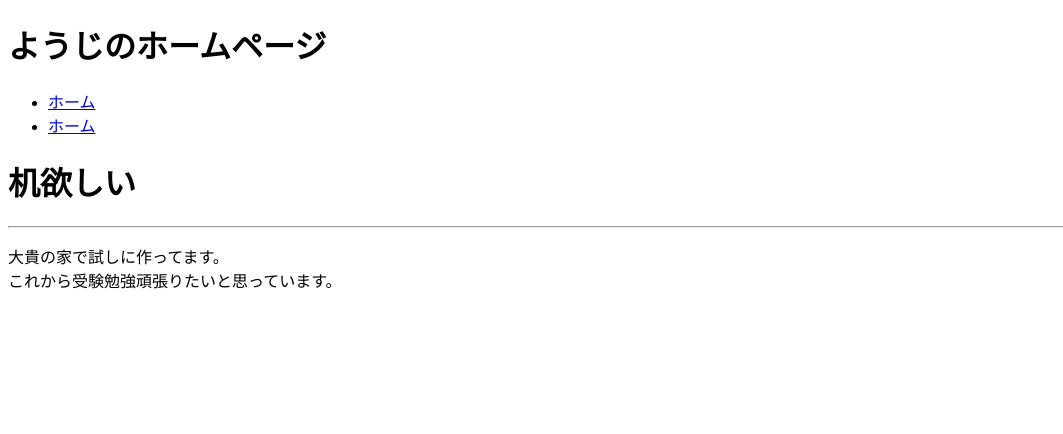
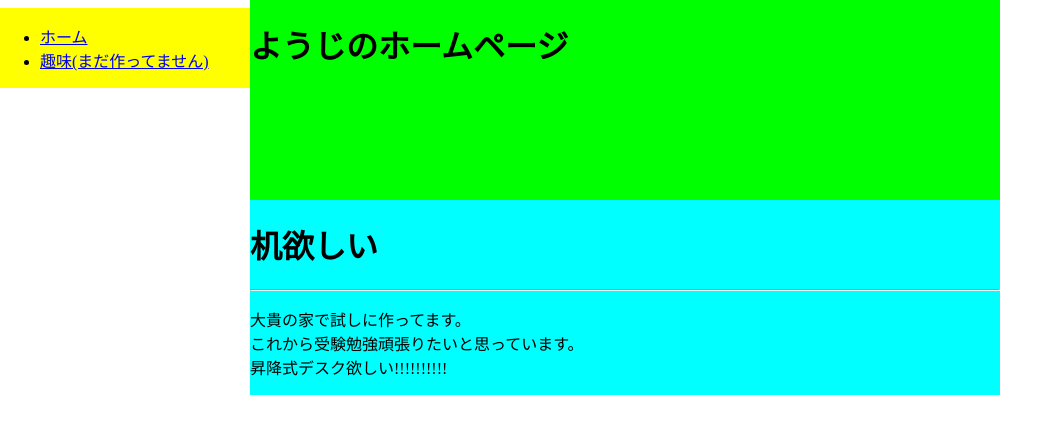
Before and after one commit to yoji-0618/index.html-first, a plain HTML site: page index.html in a window 1280 px wide. Shown: the whole page, without its empty margins (0-1063 px from the left). Drawn offline with Linux system fonts and the light colour scheme.

Commit message:
Update index.html

```diff
--- a/index.html
+++ b/index.html
@@ -3,7 +3,7 @@
     <head>
         <meta charset="UTF-8">
         <title> Yoji's Homepage</title>
-        <link rel="stylesheet" href="st.css" type="text/css">
+        <link rel="stylesheet" href="style.css" type="text/css">
     </head>
     <body>
         <div id="header">
@@ -14,7 +14,7 @@
         <div id="sidebar">
         <ul class="index">
             <li><a href="index.html">ホーム</a></li>
-            <li><a href="hobby.html">ホーム</a></li>
+            <li><a href="hobby.html">趣味(まだ作ってません)</a></li>
         </ul>
         </div>
         <div id='main'>
@@ -24,7 +24,8 @@
         <hr>
         <p>
             大貴の家で試しに作ってます。<br>
-            これから受験勉強頑張りたいと思っています。
+            これから受験勉強頑張りたいと思っています。<br>
+            昇降式デスク欲しい!!!!!!!!!!
         </p>
         </div>
     </body>
```
